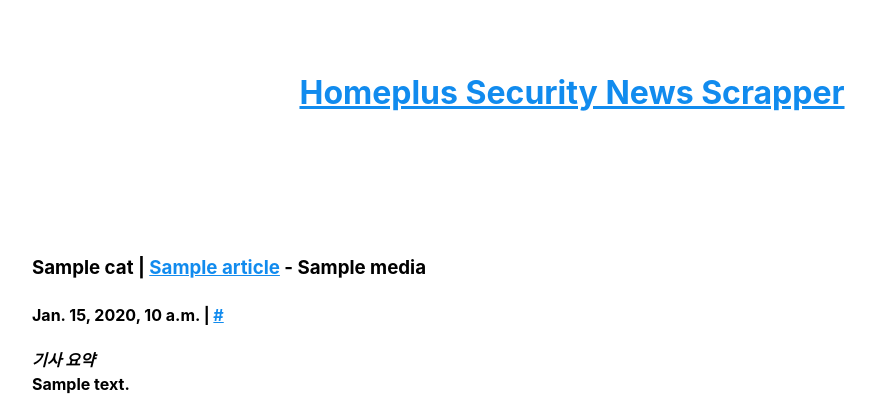
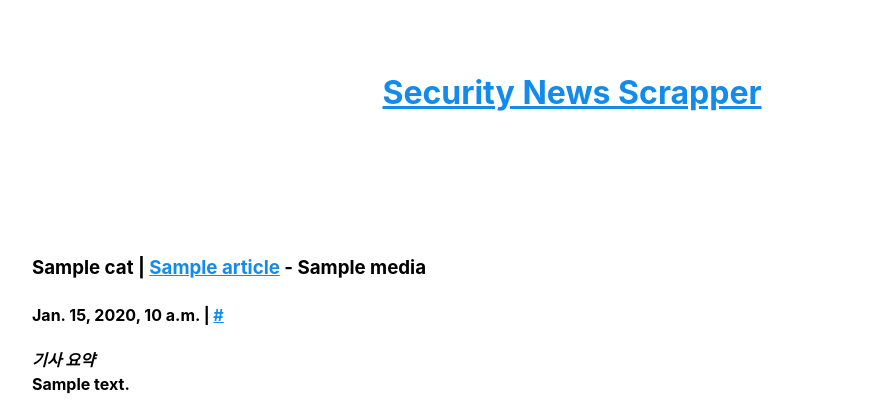
Before and after one commit to tsglow/NSProject, a Django app: template templates/scrapper/index.html in a window 1280 px wide. Shown: the top 420 px of the page, without its empty margins (68-944 px from the left). Run offline with Django 5.2, Linux system fonts and the light colour scheme; the template is opened without the code that fills it: most values are stand-ins (such as "Sample title", 1, 10 or a date in 2020).

Commit message:
fix: scrapper name changed

```diff
--- a/templates/scrapper/index.html
+++ b/templates/scrapper/index.html
@@ -16,7 +16,7 @@
 <body>
   <header>
     <h1>
-      <a href="/">Homeplus Security News Scrapper</a>
+      <a href="/">Security News Scrapper</a>
     </h1>
     <!--
     <h4> 현재 KISA 인터넷 침해사고 경보단계 : <font color="#cc0101"><b>{{t_info}}</b></font> </h4>     -->
```
